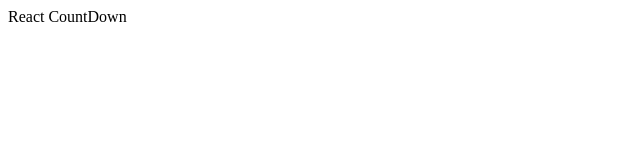
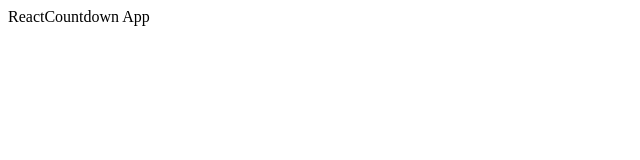
Before and after one commit to nikshepsvn/ReactCountdown, a React (Create React App) app in the folder reactcountdown/: page / in a window 1280 px wide. Shown: the top 160 px of the page, without its empty margins (0-640 px from the left). Built offline with nearby package versions, Linux system fonts and the light colour scheme.

Commit message:
readme changes

```diff
--- /dev/null
+++ b/reactcountdown/src/App.jsx
@@ -0,0 +1,11 @@
+import React, {Component} from 'react';
+
+class App extends Component {
+  render(){
+    return(
+      <div>ReactCountdown App</div>
+    )
+  }
+}
+
+export default App;
--- a/reactcountdown/src/index.js
+++ b/reactcountdown/src/index.js
@@ -1,6 +1,8 @@
 import React from 'react';
 import ReactDOM from 'react-dom';
+import App from './App.jsx'
 
 ReactDOM.render(
-  <div>React CountDown</div>, document.getElementById('root')
+  <App></App>,
+  document.getElementById('root')
 );
```
Also changed, not shown: 1 other file (tests, documents, lock files or other folders).
